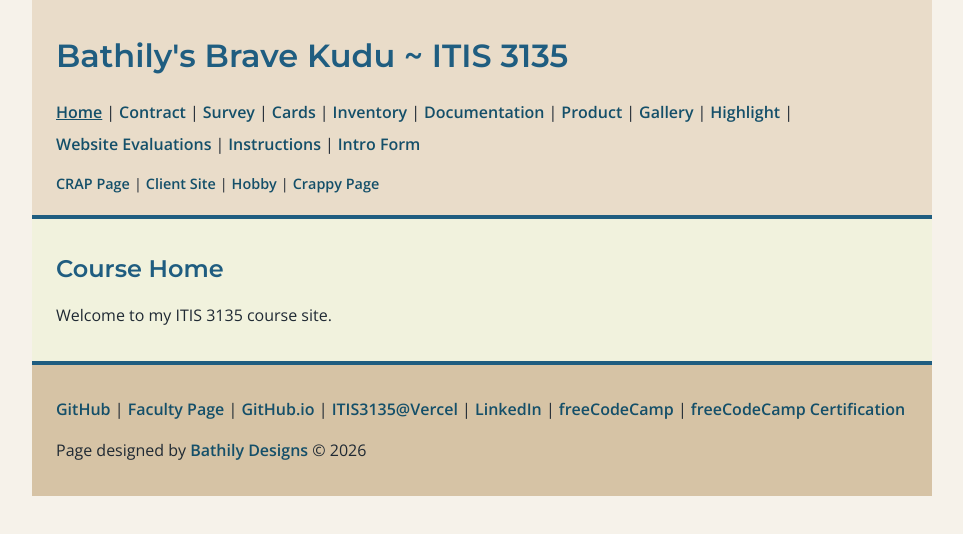
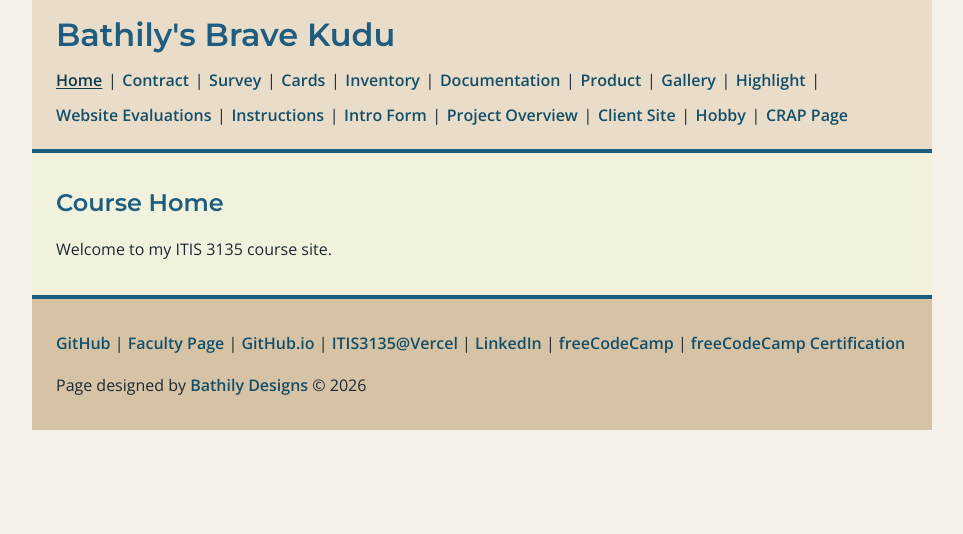
Before and after one commit to kbathily/itis3135-react, a React (Vite) app: page / in a window 1280 px wide. Shown: the top 534 px of the page, without its empty margins (158-1121 px from the left). Built offline with nearby package versions, Linux system fonts and the light colour scheme.

Commit message:
update
I just update my SiteLayout.jsx to similar to regular site.

```diff
--- a/src/components/SiteLayout.jsx
+++ b/src/components/SiteLayout.jsx
@@ -13,7 +13,11 @@ const primaryLinks = [
     { to: "/highlight", label: "Highlight" },
     { to: "/website_evaluations", label: "Website Evaluations" },
     { to: "/instructions", label: "Instructions" },
-    { to: "/intro_form", label: "Intro Form" }
+    { to: "/intro_form", label: "Intro Form" },
+    { href: "/itis3135-projects/project_overview.html", label: "Project Overview" },
+    { href: "/bathilydesigns.net/index.html", label: "Client Site" },
+    { to: "/hobby", label: "Hobby" },
+    { href: "/stuff/This%20is%20%F0%9F%91%8DGriGrI.htm", label: "CRAP Page" }
 ];
 
 function LinkGroup({ children }) {
@@ -35,10 +39,11 @@ export default function SiteLayout() {
     return (
         <>
             <header>
-                <h1>Bathily&apos;s Brave Kudu ~ ITIS 3135</h1>
+                <h1>Bathily&apos;s Brave Kudu</h1>
                 <nav className="primary-nav" aria-label="Primary navigation">
                     <LinkGroup>
                         {primaryLinks.map((link) => (
+                            link.to ? (
                                 <NavLink
                                     key={link.to}
                                     to={link.to}
@@ -47,21 +52,12 @@ export default function SiteLayout() {
                                 >
                                     {link.label}
                                 </NavLink>
+                            ) : (
+                                <a key={link.href} href={link.href}>
+                                    {link.label}
+                                </a>
+                            )
                         ))}
-                    </LinkGroup>
-                </nav>
-                <nav className="secondary-nav" aria-label="Additional links">
-                    <LinkGroup>
-                        {[
-                            <NavLink key="crap" to="/website_evaluations">CRAP Page</NavLink>,
-                            <a key="client" href="/bathilydesigns.net/index.html" target="_blank" rel="noopener noreferrer">
-                                Client Site
-                            </a>,
-                            <NavLink key="hobby" to="/hobby">Hobby</NavLink>,
-                            <a key="crappy" href="/stuff/This%20is%20%F0%9F%91%8DGriGrI.htm" target="_blank" rel="noopener noreferrer">
-                                Crappy Page
-                            </a>
-                        ]}
                     </LinkGroup>
                 </nav>
             </header>
--- a/src/styles/app.css
+++ b/src/styles/app.css
@@ -1,10 +1,13 @@
 .primary-nav .active,
 .secondary-nav .active {
+  color: var(--link-hover);
   text-decoration: underline;
+  text-underline-offset: 0.14em;
 }
 
 .nav-separator {
-  margin: 0 0.25rem;
+  margin: 0 0.35rem;
+  color: var(--text);
 }
 
 main > .legacy-loading,
--- a/src/styles/default.css
+++ b/src/styles/default.css
@@ -39,6 +39,10 @@ header {
   border-bottom: 4px solid var(--accent);
 }
 
+header h1 {
+  margin: 0;
+}
+
 .primary-nav,
 .secondary-nav {
   margin-top: 0.5rem;
@@ -48,6 +52,10 @@ header {
 .secondary-nav a {
   display: inline-block;
   margin: 0.2rem 0;
+}
+
+.primary-nav {
+  line-height: 1.8;
 }
 
 .secondary-nav {
```
Lines whose indentation alone changed are shown as unchanged.
